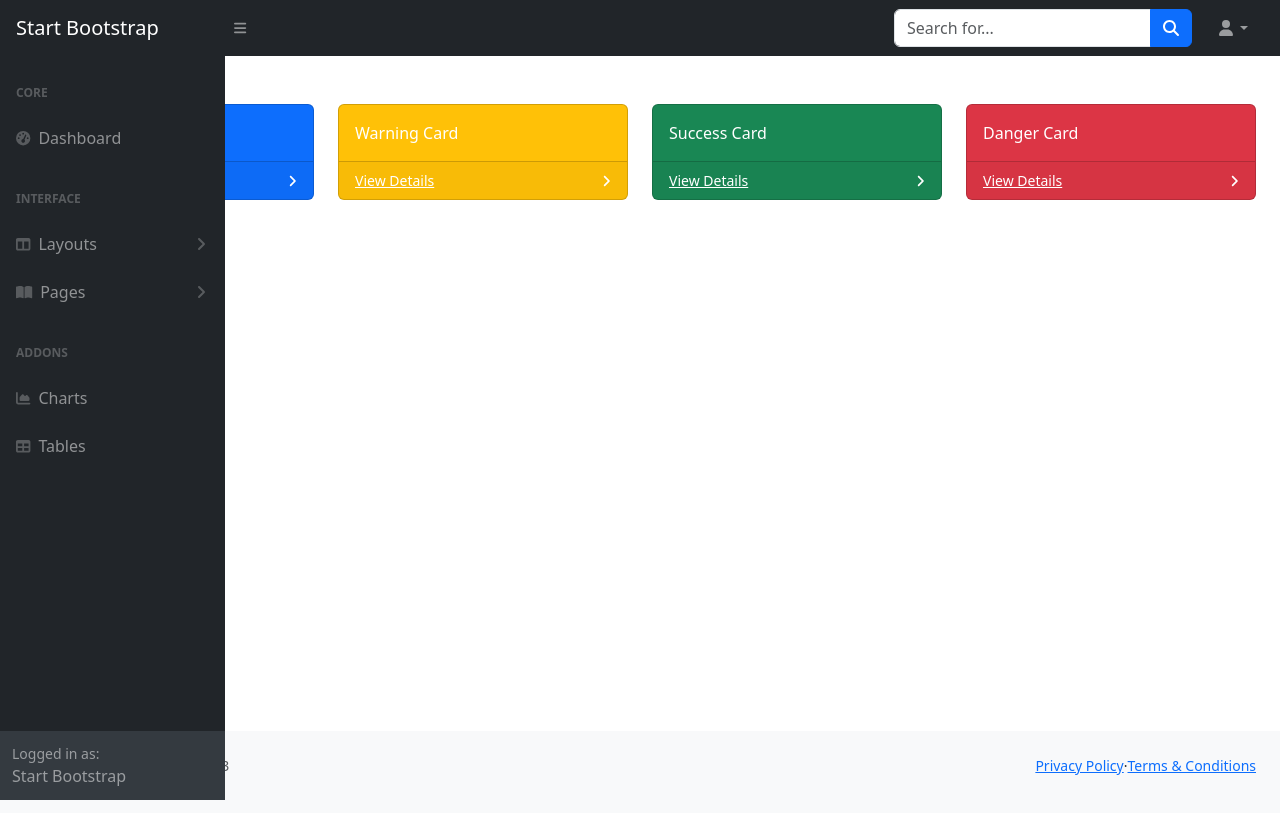
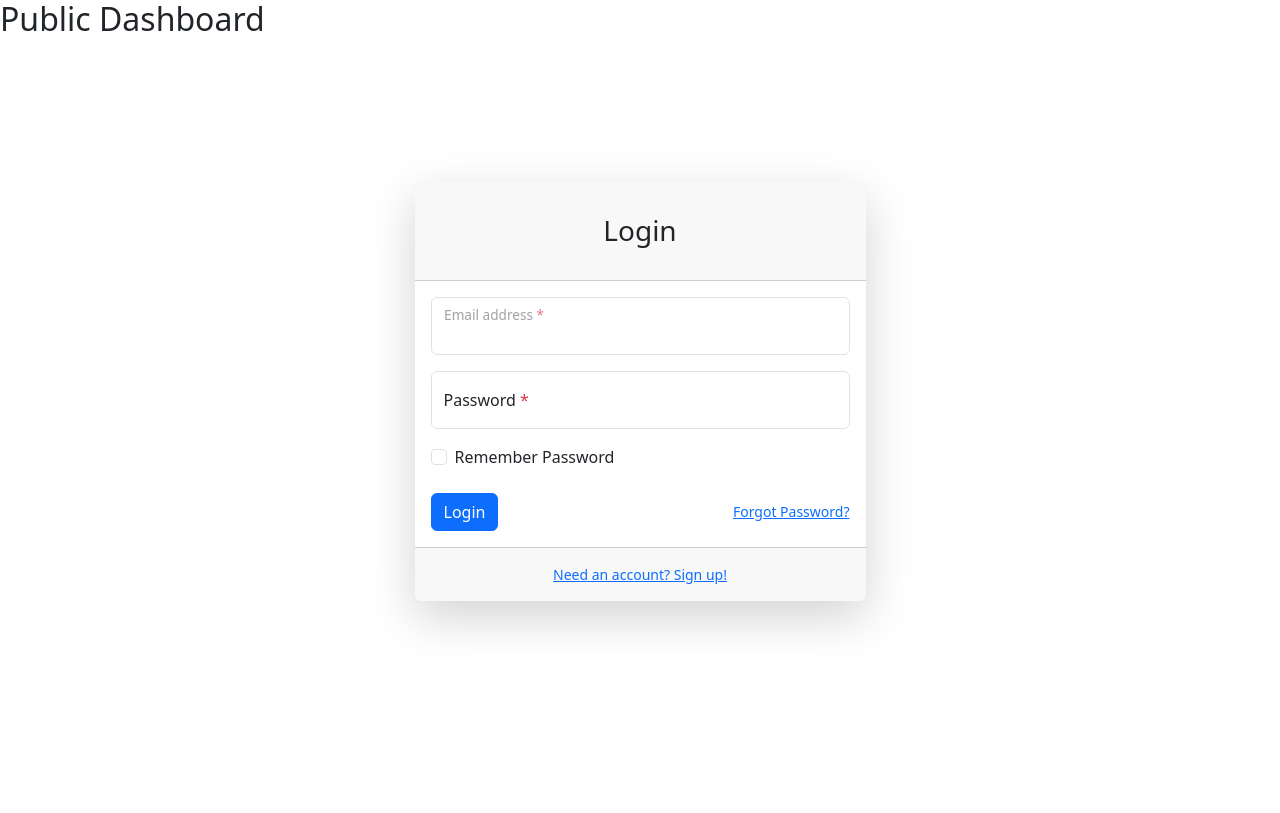
Before and after one commit to smferoj/react-app, a React (Vite) app: page / in a window 1280 px wide. Built offline with nearby package versions, Linux system fonts and the light colour scheme.

Commit message:
login complete

```diff
--- a/package.json
+++ b/package.json
@@ -10,13 +10,15 @@
     "preview": "vite preview"
   },
   "dependencies": {
+    "axios": "^1.6.5",
     "bootstrap": "^5.3.2",
     "jquery": "^3.7.1",
     "node-sass": "^9.0.0",
     "react": "^18.2.0",
     "react-dom": "^18.2.0",
     "react-helmet": "^6.1.0",
-    "react-router-dom": "^6.21.2"
+    "react-router-dom": "^6.21.2",
+    "sweetalert2": "^11.10.3"
   },
   "devDependencies": {
     "@types/react": "^18.2.43",
--- a/src/App.jsx
+++ b/src/App.jsx
@@ -1,16 +1,29 @@
-
 import "./assets/css/styles.css";
 import 'bootstrap/dist/css/bootstrap.min.css';
 import './assets/css/style.css';
 import { RouterProvider } from "react-router-dom";
 import ProjectRouter from "./components/router/ProjectRouter";
+import { useState, useEffect } from "react";
+import PublicRouter from "./components/router/PublicRouter";
+import axios from "axios";
+
 function App() {
+  const [auth, setAuth] = useState(false);
+  useEffect(() => {
+    if (localStorage.token !== undefined) {
+      setAuth(true);
+      axios.defaults.headers.common['Authorization']= `Bearer ${localStorage.token}`
+    }
+  }, []);
+
   return (
     <>
-      <RouterProvider router={ProjectRouter} />
-
+      {auth ?
+        <RouterProvider router={ProjectRouter} /> :
+        <RouterProvider router={PublicRouter} />
+      }
     </>
   )
 }
 
-export default App
+export default App;
--- /dev/null
+++ b/src/components/Constants.jsx
@@ -0,0 +1,5 @@
+const Constants = {
+    BASE_URL : 'http://127.0.0.1:8000/api'
+}
+
+export default Constants;
--- /dev/null
+++ b/src/components/layout/AuthLayout.jsx
@@ -0,0 +1,14 @@
+
+import React from 'react'
+import { Outlet } from 'react-router-dom'
+function AuthLayout() {
+  return (
+    <div>
+      <h2> Public Dashboard </h2>
+
+      <Outlet />
+    </div>
+  )
+}
+
+export default AuthLayout;
--- a/src/components/layout/Master.jsx
+++ b/src/components/layout/Master.jsx
@@ -14,9 +14,7 @@
         <div id="layoutSidenav_content">
           <main>
             <div class="container-fluid px-4">
-
             <Outlet/>
-
             </div>
           </main>
           <Footer />
--- /dev/null
+++ b/src/components/modules/auth/Login.jsx
@@ -0,0 +1,79 @@
+import axios from 'axios';
+import React, { useEffect, useState } from 'react'
+import Constants from '../../Constants';
+import { useNavigate } from 'react-router-dom';
+
+const Login = () => {
+    const navigate = useNavigate();
+    const [input, setInput] = useState({});
+    const [errors, setErrors] = useState([]);
+    const [isLoading, setIsLoading] = useState(false);
+
+    const handleInput = (e) => {
+        setInput(prevState => ({ ...prevState, [e.target.name]: e.target.value }));
+    }
+
+    const handleLogin = (e) => {
+        e.preventDefault();
+        setIsLoading(true);
+        axios.post(`${Constants.BASE_URL}/login`, input)
+            .then(res => {
+                localStorage.email = res.data.email;
+                localStorage.name = res.data.name;
+                localStorage.photo = res.data.photo;
+                localStorage.phone = res.data.phone;
+                localStorage.token = res.data.token;
+                setIsLoading(false);
+                window.location.reload();
+            })
+            .catch(errors => {
+                setIsLoading(false);
+                 if(errors.response.satus = 422){
+                    setErrors(errors.response.data.errors);
+                 }
+            });
+    }
+
+    return (
+        <div className="container mt-5 pt-5" >
+            <div className="row">
+                <div className="col-lg-5 mx-auto">
+                    <div className="card shadow-lg border-0 rounded-lg mt-5">
+                        <div className="card-header"><h3 className="text-center font-weight-light my-4">Login</h3></div>
+                        <div className="card-body">
+                            <form onSubmit={handleLogin}>
+                                <div className="form-floating mb-3">
+                                    <input className="form-control" type="email" name={'email'} value={input.email} onChange={handleInput} />
+                                    <label htmlFor="inputEmail">Email address <span className='text-danger'>*</span>
+                                    </label>
+                                    <p className='text-danger'> {errors.email != undefined ? errors.email[0] :null}</p>
+                                </div>
+                                <div className="form-floating mb-3">
+                                    <input className="form-control" type="password" name={'password'} value={input.password} onChange={handleInput} placeholder="name@example.com" />
+                                    <label htmlFor="inputEmail">Password  <span className='text-danger'> * </span> </label>
+                                    <p className='text-danger'> {errors.password != undefined ? errors.password[0] :null}</p>
+                                </div>
+
+                                <div className="form-check mb-3">
+                                    <input className="form-check-input" id="inputRememberPassword" type="checkbox" defaultValue />
+                                    <label className="form-check-label" htmlFor="inputRememberPassword"> Remember Password </label>
+                                </div>
+                                <div className="d-flex align-items-center justify-content-between mt-4 mb-0">
+                                    <button type='submit' className="btn btn-primary" dangerouslySetInnerHTML={{__html:isLoading?' <span class="spinner-border spinner-border-sm" role="status" aria-hidden="true"></span> Loading....': 'Login'}}/>
+
+                                    <a className="small" href="password.html">Forgot Password?</a>
+                                </div>
+                            </form>
+                        </div>
+                        <div className="card-footer text-center py-3">
+                            <div className="small"><a href="register.html">Need an account? Sign up!</a></div>
+                        </div>
+                    </div>
+                </div>
+            </div>
+        </div>
+    )
+}
+
+
+export default Login;
--- /dev/null
+++ b/src/components/modules/category/AddCategory.jsx
@@ -0,0 +1,9 @@
+import React from 'react'
+
+const AddCategory = () => {
+  return (
+    <div>AddCategory</div>
+  )
+}
+
+export default AddCategory
--- a/src/components/partials/Nav.jsx
+++ b/src/components/partials/Nav.jsx
@@ -1,29 +1,60 @@
 import React from 'react';
+import Swal from 'sweetalert2'
 import $ from 'jquery';
+import axios from 'axios';
+import Constants from '../Constants';
 
 const Nav = () => {
     const handleSidebar=()=>{
-       $('body').toggleClass('sb-sidenav-toggled');
+       $('body').toggleclassName('sb-sidenav-toggled');
     }
+
+    const handleLogout = ()=>{
+        Swal.fire({
+            title: "Are you sure?",
+            text: "You Will be logout form admin dashboard!",
+            icon: "warning",
+            showCancelButton: true,
+            confirmButtonColor: "#3085d6",
+            cancelButtonColor: "#d33",
+            confirmButtonText: "Yes, Logout!"
+          }).then((result) => {
+            if (result.isConfirmed) {
+                axios.post(`${Constants.BASE_URL}/logout`)
+               .then(res => {
+                localStorage.removeItem('email');
+                localStorage.removeItem('name');
+                localStorage.removeItem('phone');
+                localStorage.removeItem('photo');
+                localStorage.removeItem('token');
+                window.location.reload();
+            }).catch(errors => {
+
+            });
+
+            }
+          });
+    }
+
   return (
-          <nav class="sb-topnav navbar navbar-expand navbar-dark bg-dark">
-            <a class="navbar-brand ps-3" href="index.html">Start Bootstrap</a>
-            <button onClick={handleSidebar} class="btn btn-link btn-sm order-1 order-lg-0 me-4 me-lg-0" id="sidebarToggle" href="#!"><i class="fas fa-bars"></i></button>
+          <nav className="sb-topnav navbar navbar-expand navbar-dark bg-dark">
+            <a className="navbar-brand ps-3" href="index.html">Start Bootstrap</a>
+            <button onClick={handleSidebar} className="btn btn-link btn-sm order-1 order-lg-0 me-4 me-lg-0" id="sidebarToggle" href="#!"><i className="fas fa-bars"></i></button>
 
-            <form class="d-none d-md-inline-block form-inline ms-auto me-0 me-md-3 my-2 my-md-0">
-                <div class="input-group">
-                    <input class="form-control" type="text" placeholder="Search for..." aria-label="Search for..." aria-describedby="btnNavbarSearch" />
-                    <button class="btn btn-primary" id="btnNavbarSearch" type="button"><i class="fas fa-search"></i></button>
+            <form className="d-none d-md-inline-block form-inline ms-auto me-0 me-md-3 my-2 my-md-0">
+                <div className="input-group">
+                    <input className="form-control" type="text" placeholder="Search for..." aria-label="Search for..." aria-describedby="btnNavbarSearch" />
+                    <button className="btn btn-primary" id="btnNavbarSearch" type="button"><i className="fas fa-search"></i></button>
                 </div>
             </form>
-            <ul class="navbar-nav ms-auto ms-md-0 me-3 me-lg-4">
-                <li class="nav-item dropdown">
-                    <a class="nav-link dropdown-toggle" id="navbarDropdown" href="#" role="button" data-bs-toggle="dropdown" aria-expanded="false"><i class="fas fa-user fa-fw"></i></a>
-                    <ul class="dropdown-menu dropdown-menu-end" aria-labelledby="navbarDropdown">
-                        <li><a class="dropdown-item" href="#!">Settings</a></li>
-                        <li><a class="dropdown-item" href="#!">Activity Log</a></li>
-                        <li><hr class="dropdown-divider" /></li>
-                        <li><a class="dropdown-item" href="#!">Logout</a></li>
+            <ul className="navbar-nav ms-auto ms-md-0 me-3 me-lg-4">
+                <li className="nav-item dropdown">
+                    <a className="nav-link dropdown-toggle" id="navbarDropdown" href="#" role="button" data-bs-toggle="dropdown" aria-expanded="false"><i className="fas fa-user fa-fw"></i></a>
+                    <ul className="dropdown-menu dropdown-menu-end" aria-labelledby="navbarDropdown">
+                        <li><a className="dropdown-item" href="#!">Settings</a></li>
+                        <li><a className="dropdown-item" href="#!">Activity Log</a></li>
+                        <li><hr className="dropdown-divider" /></li>
+                        <li><button onClick={handleLogout} className="dropdown-item" href="#!">Logout</button></li>
                     </ul>
                 </li>
             </ul>
--- /dev/null
+++ b/src/components/router/PublicRouter.jsx
@@ -0,0 +1,20 @@
+import React from 'react'
+import { createBrowserRouter } from 'react-router-dom';
+import AuthLayout from '../layout/AuthLayout';
+import Login from '../modules/auth/Login';
+
+
+const PublicRouter = createBrowserRouter([
+    {
+        path: '/',
+        element: <AuthLayout/>,
+        children: [
+            {
+                path: '/',
+                element: <Login/>
+            }
+        ]
+    }
+])
+
+export default PublicRouter
```
Also changed, not shown: src/components/modules/category/CategoryList.jsx (added, +9 -0 lines), src/components/router/ProjectRouter.jsx (+6 -1 lines), 2 other files (tests, documents, lock files or other folders).
